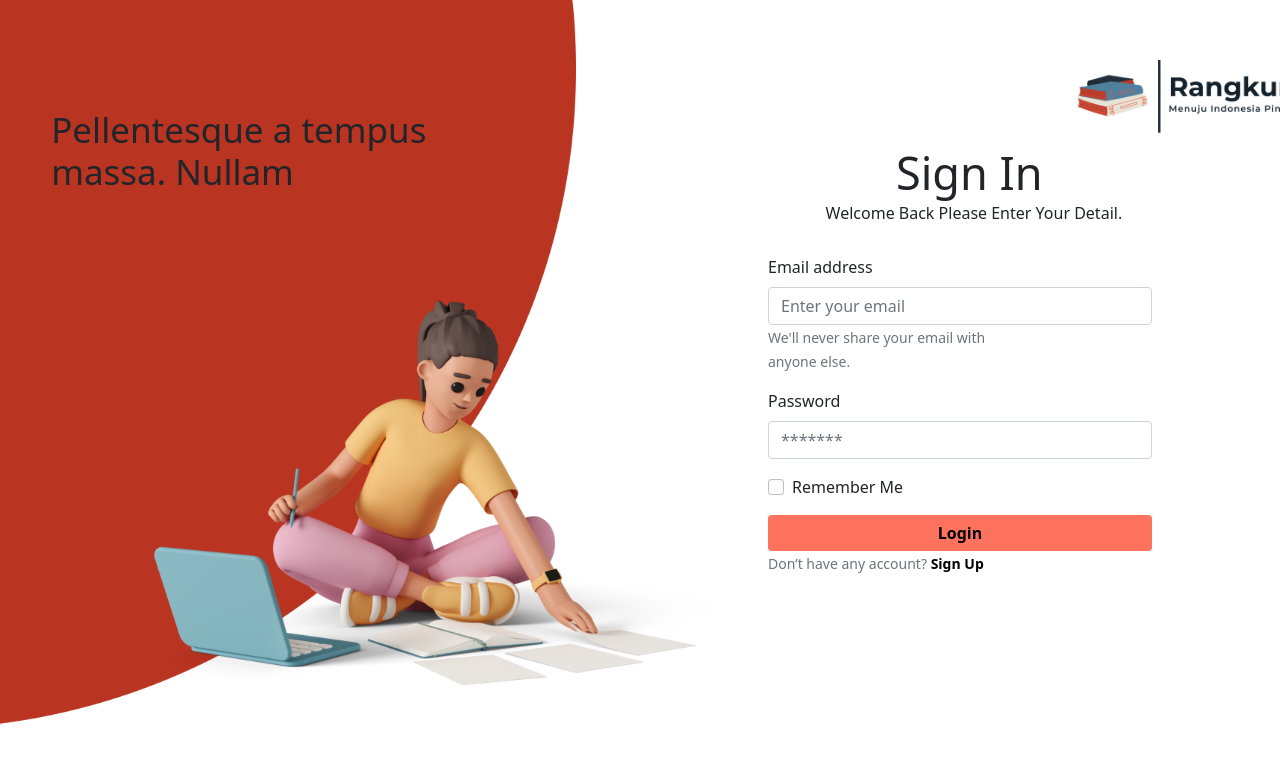
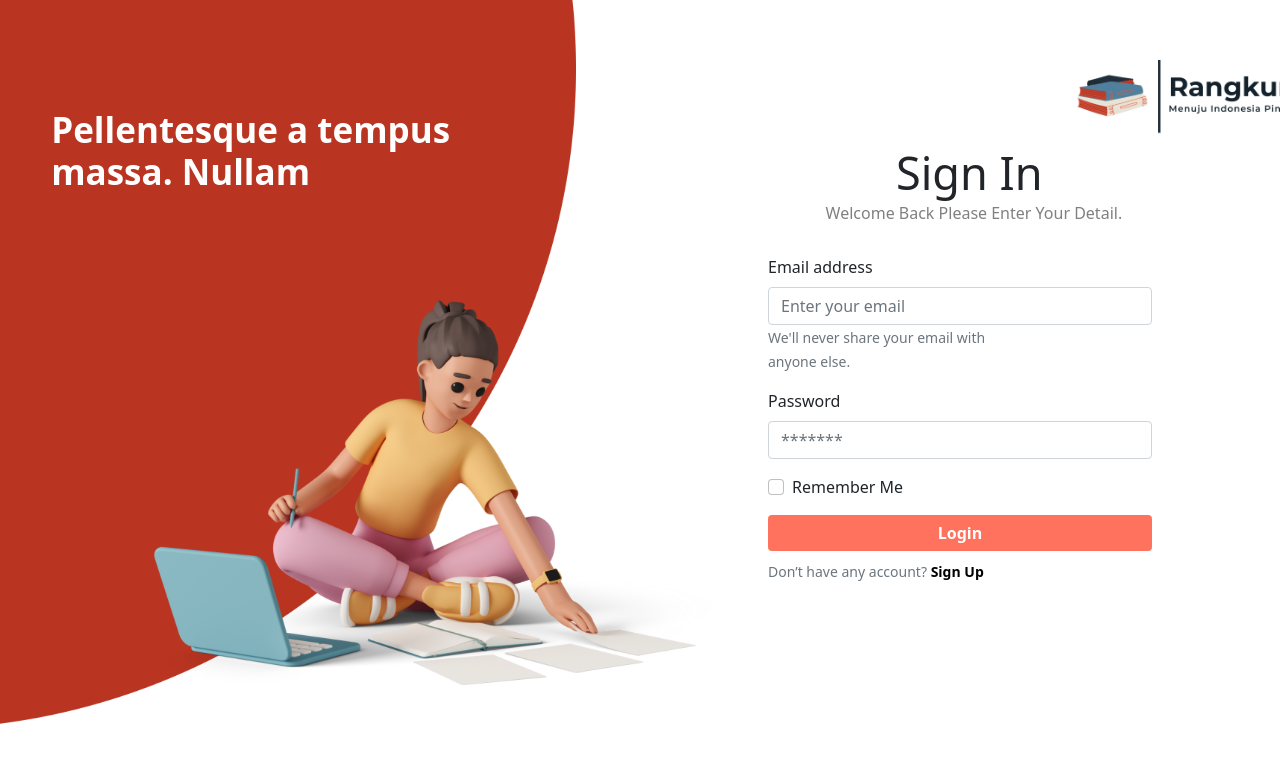
Before and after one commit to rg-km/final-project-engineering-41, a React (Create React App) app in the folder frontend/rangkumin/: page / in a window 1280 px wide. Shown: the top 762 px of the page. Built offline with nearby package versions, Linux system fonts and the light colour scheme.

Commit message:
Adjust Text & Button Color

```diff
--- a/frontend/rangkumin/src/components/LeftSideLogin.js
+++ b/frontend/rangkumin/src/components/LeftSideLogin.js
@@ -14,9 +14,9 @@ export class LeftSideLogin extends Component {
         <img className='ellipse' src={ellipse} alt="ellipse" />
         <img className='model3d' src={model3d} alt="3D Model" />
         <img className='logo-login' src={logo} alt="logo-login" />
-        <h1 className='text-ellipse'>Pellentesque a tempus <br></br>massa. Nullam </h1>
+        <h1 style={{color: "white", fontWeight: "bold"}} className='text-ellipse'>Pellentesque a tempus <br></br>massa. Nullam </h1>
         <h1 fontSize="4xl" className='text-signin'>Sign In</h1>
-        <h4 fontSize="4xl" className='text2-signin'><center>Welcome Back Please Enter Your Detail.</center></h4>
+        <h4 style={{color: "gray"}} fontSize="4xl" className='text2-signin'><center>Welcome Back Please Enter Your Detail.</center></h4>
         {/* Dekstop Form */}
         <Form className='form-login'>
         <Form.Group className="mb-3" controlId="formBasicEmail">
@@ -33,8 +33,8 @@ export class LeftSideLogin extends Component {
           <Form.Group className="mb-3" controlId="formBasicCheckbox">
             <Form.Check type="checkbox" label="Remember Me" />
           </Form.Group>
-          <div className="d-grid gap-2">
-          <Button style={{width: "150%",backgroundColor: "#FF725E", border: "none", color: "black", fontWeight: "bold"}} size='xl' type="submit">
+          <div className="d-grid gap-2 mb-2">
+          <Button style={{width: "150%",backgroundColor: "#FF725E", border: "none", color: "white", fontWeight: "bold"}} size='xl' type="submit">
                      Login
           </Button>
           </div>
@@ -60,7 +60,7 @@ export class LeftSideLogin extends Component {
             <Form.Check type="checkbox" label="Remember me" />
           </Form.Group>
           <div className="d-grid gap-2">
-          <Button style={{backgroundColor: "#FF725E", border: "none", color: "black", fontWeight: "bold"}} size='xl' type="submit">
+          <Button style={{backgroundColor: "#FF725E",color: "white", border: "none", fontWeight: "bold"}} size='xl' type="submit">
                      Login
           </Button>
           </div>
```
